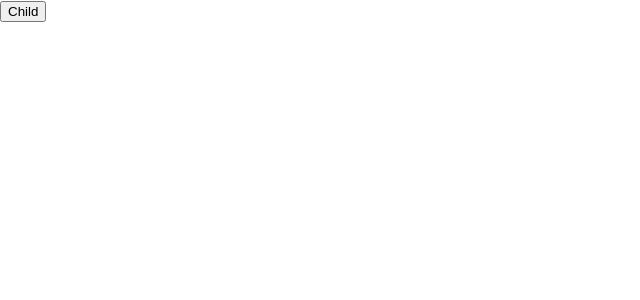
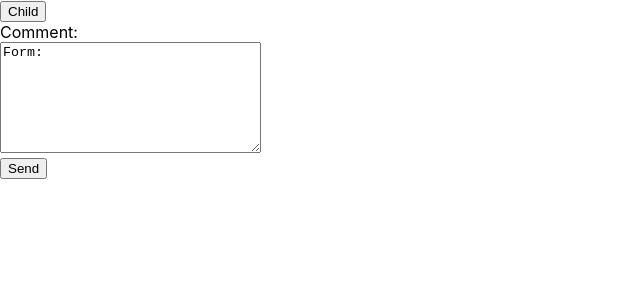
Before and after one commit to rikeda-cloud/react, a React (Create React App) app in the folder my-app/: page / in a window 1280 px wide. Shown: the top 300 px of the page, without its empty margins (0-640 px from the left). Built offline with nearby package versions, Linux system fonts and the light colour scheme.

Commit message:
[add] FormTextarea Component

```diff
--- a/my-app/src/App.tsx
+++ b/my-app/src/App.tsx
@@ -1,10 +1,12 @@
 import './App.css';
 import { EventPropagation } from "./EventPropagation";
+import { FormTextarea } from "./FormTextarea";
 
 function App() {
 	return (
 		<div>
 			<EventPropagation />
+			<FormTextarea />
 		</div>
 	);
 }
--- /dev/null
+++ b/my-app/src/FormTextarea.tsx
@@ -0,0 +1,26 @@
+import React from "react";
+
+export function FormTextarea() {
+	const [form, setForm] = React.useState({
+		comment: "Form:",
+	});
+
+	const handleForm = (e: React.ChangeEvent<HTMLTextAreaElement>) => {
+		setForm({
+			...form,
+			[e.target.name]: e.target.value,
+		})
+	}
+
+	const show = () => {
+		console.log(`Comment: ${form.comment}`);
+	};
+
+	return (
+		<form>
+			<label htmlFor="comment">Comment: </label><br />
+			<textarea id="comment" name="comment" cols={30} rows={7} value={form.comment} onChange={handleForm}></textarea><br />
+			<button type="button" onClick={show}>Send</button>
+		</form>
+	)
+}
```
